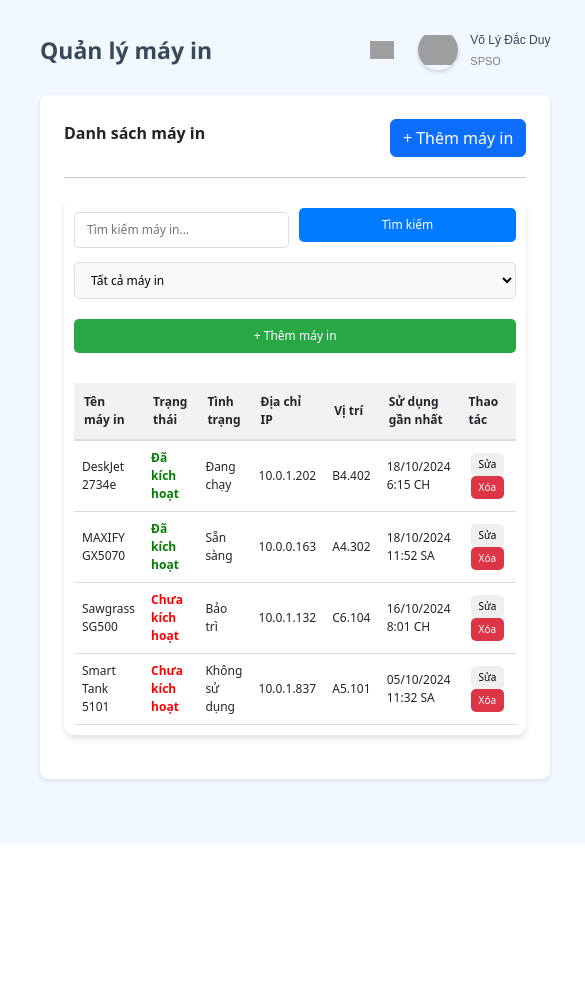
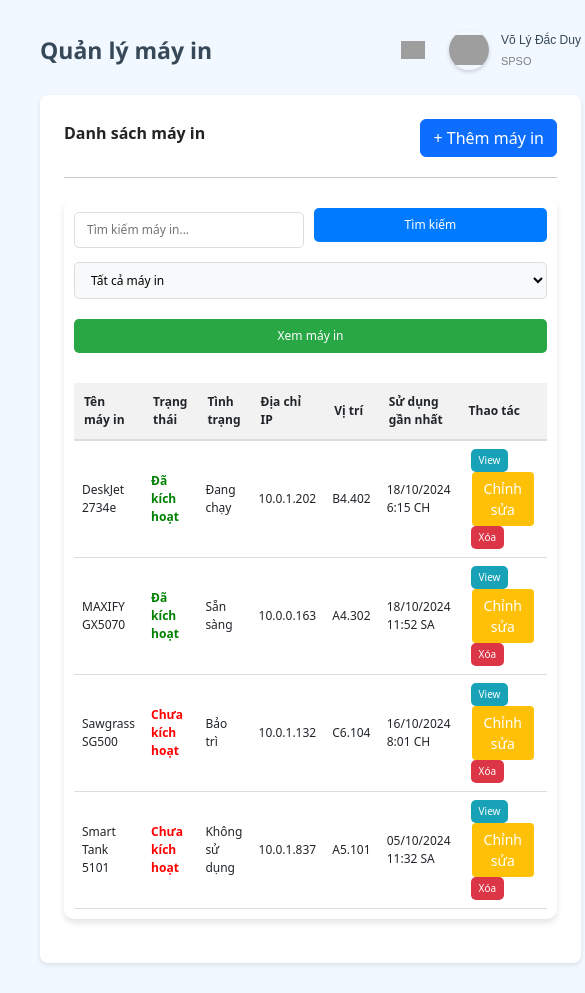
Before and after one commit to Yudov03/SSPS, a React (Vite) app in the folder Frontend/SSPS/: page /printer in a window 390 px wide. Shown: the top 993 px of the page, 585 px wide, since content can reach past the window. Before the commit the page ends 844 px from the top, so only its background shows below. Built offline with nearby package versions, Linux system fonts and the light colour scheme; grey boxes are pictures that could not be loaded.

Commit message:
Duy Hieu update

```diff
--- a/Frontend/SSPS/src/component/Printer/PrinterTable.jsx
+++ b/Frontend/SSPS/src/component/Printer/PrinterTable.jsx
@@ -1,8 +1,9 @@
-import React from "react";
-// import "./index.css"; // Import CSS
+import React, { useState } from "react";
+
 
 export default function PrinterTable() {
-  const printers = [
+  // Dữ liệu máy in
+  const printerData = [
     {
       name: "DeskJet 2734e",
       status: "Đã kích hoạt",
@@ -41,20 +42,57 @@ export default function PrinterTable() {
     },
   ];
 
+  // State cho danh sách hiển thị, giá trị tìm kiếm và trạng thái lọc
+  const [printers, setPrinters] = useState(printerData);
+  const [searchTerm, setSearchTerm] = useState("");
+  const [filterStatus, setFilterStatus] = useState("all"); // Lọc theo trạng thái
+
+  // Hàm xử lý tìm kiếm
+  const handleSearch = () => {
+    const filteredPrinters = printerData.filter((printer) =>
+      printer.name.toLowerCase().includes(searchTerm.toLowerCase())
+    );
+    setPrinters(filteredPrinters);
+  };
+
+  // Hàm xử lý lọc theo trạng thái
+  const handleFilter = () => {
+    if (filterStatus === "active") {
+      setPrinters(printerData.filter((printer) => printer.statusClass === "active"));
+    } else if (filterStatus === "inactive") {
+      setPrinters(printerData.filter((printer) => printer.statusClass === "inactive"));
+    } else {
+      setPrinters(printerData); // Hiển thị tất cả máy in nếu chọn "all"
+    }
+  };
+
   return (
     <div className="printer-management">
       {/* Header: Tìm kiếm và chế độ */}
       <div className="header-actions">
         <div className="search-bar">
-          <input type="text" placeholder="Tìm kiếm máy in..." />
-          <button className="search-button">Tìm kiếm</button>
+          <input
+            type="text"
+            placeholder="Tìm kiếm máy in..."
+            value={searchTerm}
+            onChange={(e) => setSearchTerm(e.target.value)}
+          />
+          <button className="search-button" onClick={handleSearch}>
+            Tìm kiếm
+          </button>
         </div>
-        <select className="mode-select">
+        <select
+          className="mode-select"
+          value={filterStatus}
+          onChange={(e) => setFilterStatus(e.target.value)}
+        >
           <option value="all">Tất cả máy in</option>
           <option value="active">Máy in đang hoạt động</option>
           <option value="inactive">Máy in không hoạt động</option>
         </select>
-        <button className="add-printer-button">+ Thêm máy in</button>
+        <button className="view-printers-button" onClick={handleFilter}>
+          Xem máy in
+        </button>
       </div>
 
       {/* Bảng máy in */}
@@ -72,7 +110,8 @@ export default function PrinterTable() {
             </tr>
           </thead>
           <tbody>
-            {printers.map((printer, index) => (
+            {printers.length > 0 ? (
+              printers.map((printer, index) => (
                 <tr key={index}>
                   <td>{printer.name}</td>
                   <td className={printer.statusClass}>{printer.status}</td>
@@ -81,11 +120,19 @@ export default function PrinterTable() {
                   <td>{printer.location}</td>
                   <td>{printer.lastUsed}</td>
                   <td>
-                  <button className="action-button">Sửa</button>
+                    <button className="action-button view">View</button>
+                    <button className="action-button edit">Chỉnh sửa</button>
                     <button className="action-button delete">Xóa</button>
                   </td>
                 </tr>
-            ))}
+              ))
+            ) : (
+              <tr>
+                <td colSpan="7" className="no-data">
+                  Không tìm thấy máy in nào.
+                </td>
+              </tr>
+            )}
           </tbody>
         </table>
       </div>
--- a/Frontend/SSPS/src/index.css
+++ b/Frontend/SSPS/src/index.css
@@ -57,7 +57,7 @@
   cursor: pointer;
 }
 
-.add-printer-button {
+.view-printers-button {
   padding: 8px 16px;
   font-size: 14px;
   background-color: #28a745;
@@ -68,7 +68,7 @@
   transition: background-color 0.3s;
 }
 
-.add-printer-button:hover {
+.view-printers-button:hover {
   background-color: #218838;
 }
 
@@ -118,6 +118,11 @@
   cursor: pointer;
 }
 
+.action-button.view {
+  background-color: #17a2b8;
+  color: #fff;
+}
+
 .action-button.delete {
   background-color: #dc3545;
   color: #fff;
@@ -125,6 +130,20 @@
 
 .action-button:hover {
   opacity: 0.8;
+}
+.action-button.edit {
+  background-color: #ffc107; /* Màu vàng */
+  border: none;
+  color: white;
+  padding: 6px 12px;
+  font-size: 14px;
+  cursor: pointer;
+  border-radius: 4px;
+  margin: 0 5px;
+}
+
+.action-button.edit:hover {
+  background-color: #e0a800; /* Màu vàng đậm hơn khi hover */
 }
 
 /* Responsive */
@@ -147,7 +166,7 @@
     font-size: 12px;
   }
 
-  .add-printer-button,
+  .view-printers-button,
   .search-button,
   .mode-select {
     font-size: 12px;
@@ -164,7 +183,7 @@
     padding: 10px;
   }
 
-  .add-printer-button,
+  .view-printers-button,
   .search-button,
   .mode-select {
     width: 100%;
@@ -175,3 +194,9 @@
     overflow-x: scroll;
   }
 }
+.no-data {
+  text-align: center;
+  padding: 20px;
+  font-size: 14px;
+  color: #888;
+}
```
Lines whose indentation alone changed are shown as unchanged.
